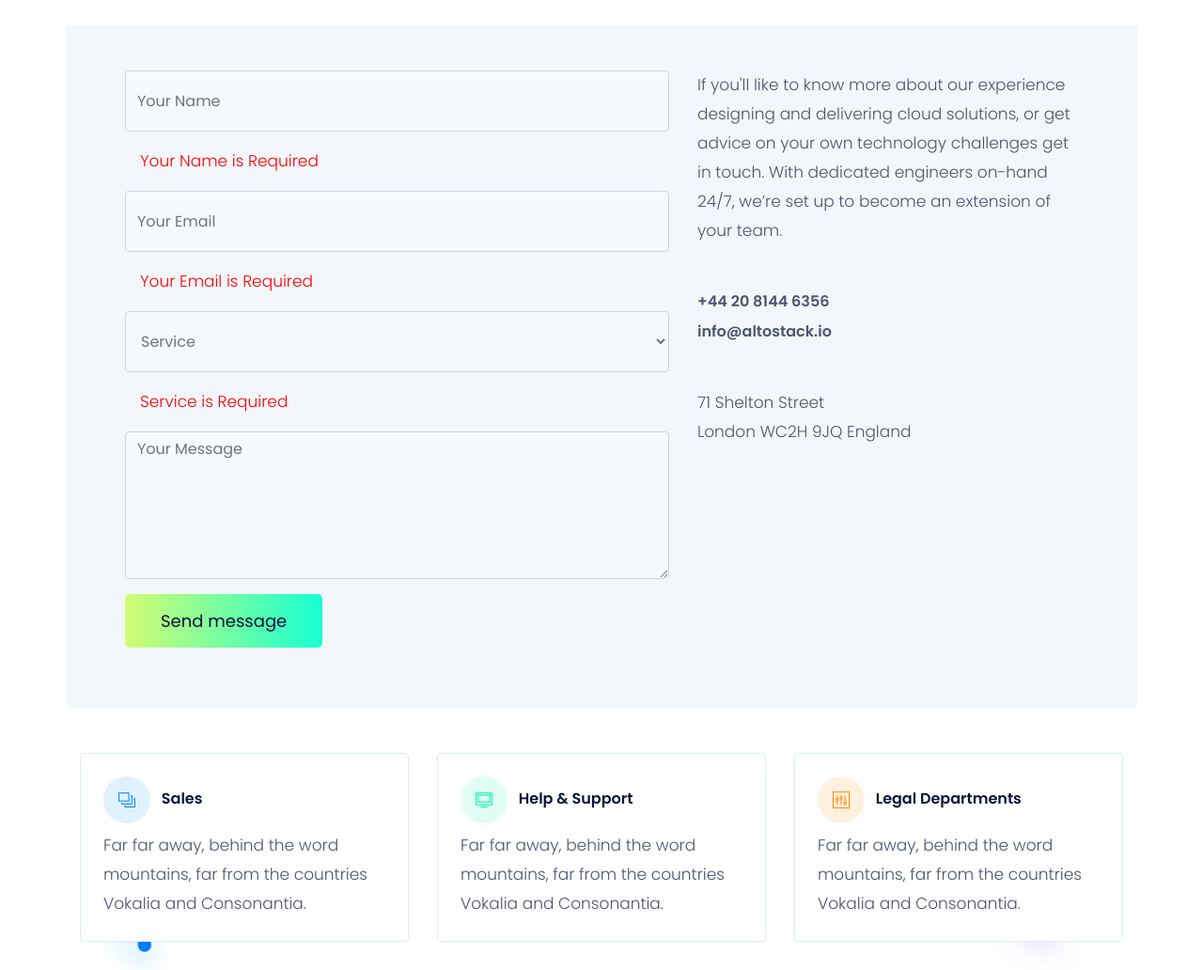
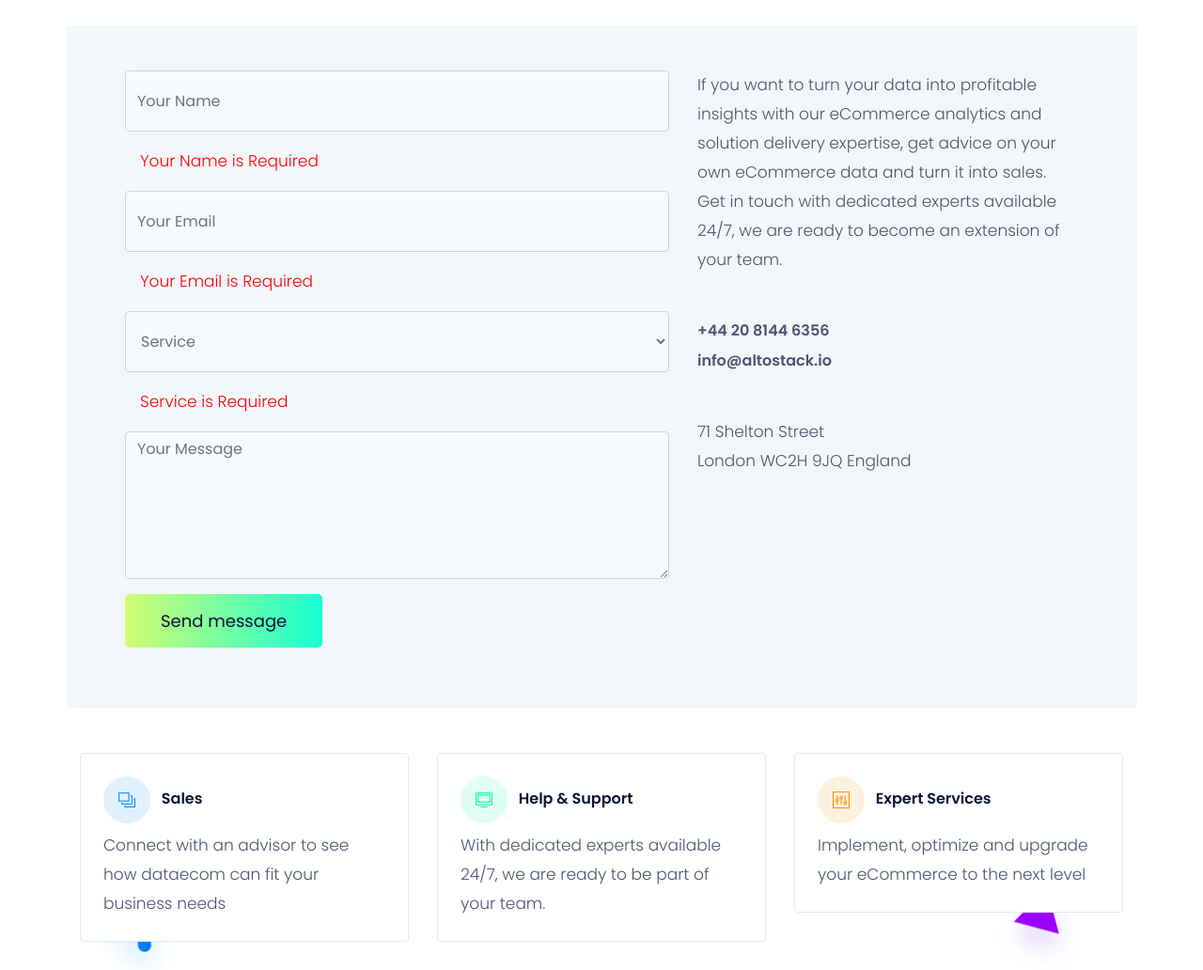
Before and after one commit to lobatoabrahan/lobatoabrahan.github.io, a plain HTML site: page contact.html in a window 1280 px wide. Shown: the part 268-1300 px from the top of the page at 94% size. Drawn offline with nearby package versions, Linux system fonts and the light colour scheme.

Commit message:
Contact page complete

```diff
--- a/contact.html
+++ b/contact.html
@@ -120,9 +120,9 @@
           </form>
         </div>
         <div class="col-lg-5">
-          <p class="mb-5">If you'll like to know more about our experience designing and delivering cloud solutions, or
-            get advice on your own technology challenges get in touch. With dedicated engineers on-hand 24/7, we’re set
-            up to become an extension of your team.</p>
+          <p class="mb-5">If you want to turn your data into profitable insights with our eCommerce analytics and
+            solution delivery expertise, get advice on your own eCommerce data and turn it into sales. Get in touch with
+            dedicated experts available 24/7, we are ready to become an extension of your team.</p>
           <a href="tel:+442081446356" class="text-color h5 d-block">+44 20 8144 6356</a>
           <a href="mailto:info@altostack.io" class="mb-5 text-color h5 d-block">info@altostack.io</a>
           <p>71 Shelton Street<br>London WC2H 9JQ England</p>
@@ -132,19 +132,19 @@
         <div class="col-lg-4 col-sm-6 mb-4 mb-lg-0">
           <div class="card p-4 border-blue">
             <h5><i class="ti-layers-alt round-icon blue mr-2"></i> Sales</h5>
-            <p class="mb-0">Far far away, behind the word mountains, far from the countries Vokalia and Consonantia.</p>
+            <p class="mb-0">Connect with an advisor to see how dataecom can fit your business needs</p>
           </div>
         </div>
         <div class="col-lg-4 col-sm-6 mb-4 mb-lg-0">
           <div class="card p-4 border-blue">
             <h5><i class="ti-desktop round-icon green mr-2"></i> Help & Support</h5>
-            <p class="mb-0">Far far away, behind the word mountains, far from the countries Vokalia and Consonantia.</p>
+            <p class="mb-0">With dedicated experts available 24/7, we are ready to be part of your team.</p>
           </div>
         </div>
         <div class="col-lg-4 col-sm-6 mb-4 mb-lg-0">
           <div class="card p-4 border-blue">
-            <h5><i class="ti-panel round-icon orange mr-2"></i> Legal Departments</h5>
-            <p class="mb-0">Far far away, behind the word mountains, far from the countries Vokalia and Consonantia.</p>
+            <h5><i class="ti-panel round-icon orange mr-2"></i> Expert Services</h5>
+            <p class="mb-0">Implement, optimize and upgrade your eCommerce to the next level</p>
           </div>
         </div>
       </div>
@@ -224,25 +224,6 @@
   <!-- /footer -->
 
   <!-- <script type="text/javascript">
-    function validateEmail() {
-      var emailValue = document.getElementById("mail").value;
-      var emailText = document.getElementById("valid-email-text");
-
-      console.log(emailValue)
-
-      if (emailValue.match(/^[^ ]+@[^ ]+\.[a-z]{2,3}$/) || emailValue == "email") {
-        emailText.innerHTML = "Your Email Address is Valid"
-        emailText.style.color = "#00ff00"
-      }
-      else {
-        emailText.innerHTML = "Your Email Address is Invalid"
-        emailText.style.color = "#ff0000"
-
-      }
-    }
-  </script> -->
-
-  <!-- <script type="text/javascript">
     function validateService() {
 
     }
```
